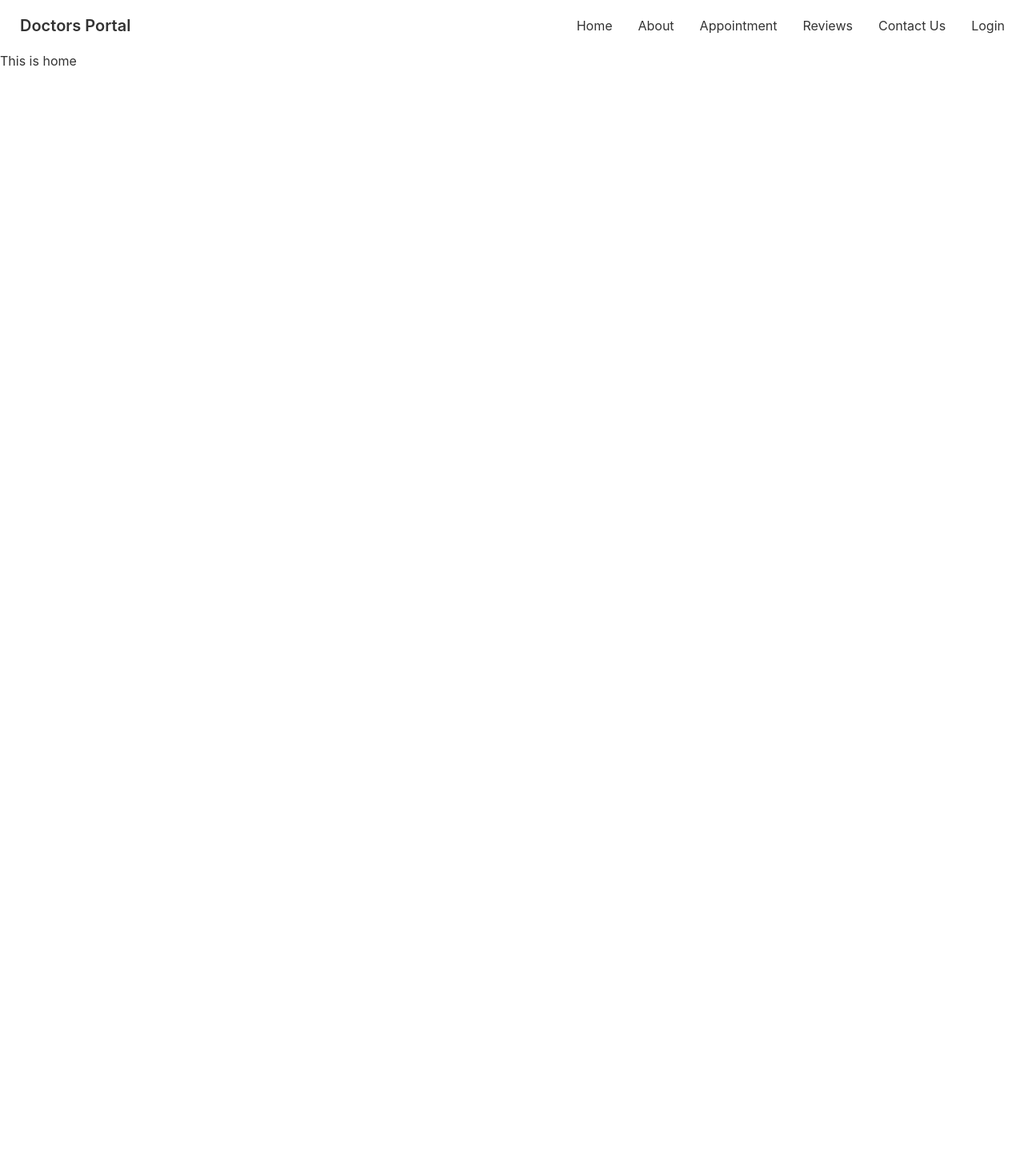
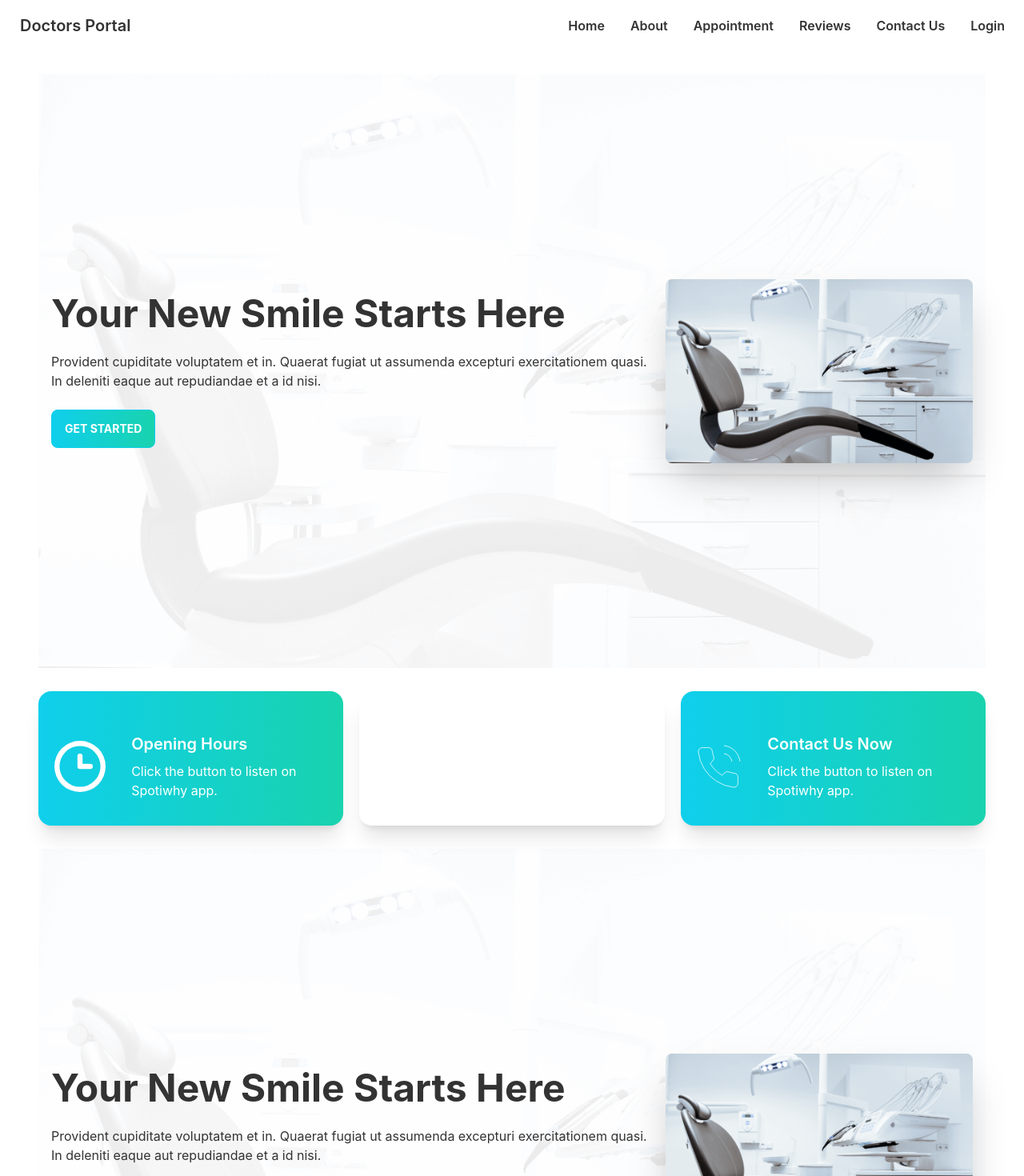
Before and after one commit to Tohidul29/doctors-portal, a React (Create React App) app: page /home in a window 1280 px wide. Shown: the top 1470 px of the page at 80% size. Before the commit the page ends 800 px from the top, so only its background shows below. Built offline with nearby package versions, Linux system fonts and the light colour scheme.

Commit message:
upper part done

```diff
--- a/src/App.js
+++ b/src/App.js
@@ -18,6 +18,7 @@ function App() {
         <Route path='/login' element></Route>
         <Route path='*' element></Route>
       </Routes>
+      <Home></Home>
     </div>
   );
 }
--- /dev/null
+++ b/src/Pages/Home/Banner.js
@@ -0,0 +1,21 @@
+import React from 'react';
+import chair from '../../assets/images/chair.png';
+import bg from '../../assets/images/bg.png'
+
+const Banner = () => {
+    return (
+        <div className="hero min-h-screen px-12">
+            <img src={bg} alt="" />
+            <div className="hero-content flex-col lg:flex-row-reverse">
+                <img src={chair} className="max-w-sm rounded-lg shadow-2xl" width={594} height={355} alt='chair-img'/>
+                <div>
+                    <h1 className="text-5xl font-bold">Your New Smile Starts Here</h1>
+                    <p className="py-6">Provident cupiditate voluptatem et in. Quaerat fugiat ut assumenda excepturi exercitationem quasi. In deleniti eaque aut repudiandae et a id nisi.</p>
+                    <button className="btn btn-primary text-white font-bold bg-gradient-to-r from-primary to-secondary">Get Started</button>
+                </div>
+            </div>
+        </div>
+    );
+};
+
+export default Banner;
--- a/src/Pages/Home/Home.js
+++ b/src/Pages/Home/Home.js
@@ -1,9 +1,12 @@
 import React from 'react';
+import Banner from './Banner';
+import Info from './Info/Info';
 
 const Home = () => {
     return (
         <div>
-            <h2>This is home</h2>
+            <Banner></Banner>
+            <Info></Info>
         </div>
     );
 };
--- /dev/null
+++ b/src/Pages/Home/Info/Info.js
@@ -0,0 +1,17 @@
+import React from 'react';
+import InfoCard from './InfoCard/InfoCard';
+import clock from '../../../assets/icons/clock.svg';
+import marker  from '../../../assets/icons/marker.svg';
+import phone from '../../../assets/icons/phone.svg';
+
+const info = () => {
+    return (
+        <div className='grid lg:grid-cols-3 grid-cols-1 gap-5 px-12'>
+            <InfoCard cardTitle='Opening Hours' bgClass='bg-gradient-to-r from-primary to-secondary' img={clock}></InfoCard>
+            <InfoCard cardTitle='Visit Our Location' bgClass='bg-accent' img={marker}></InfoCard>
+            <InfoCard cardTitle='Contact Us Now' bgClass='bg-gradient-to-r from-primary to-secondary' img={phone}></InfoCard>
+        </div>
+    );
+};
+
+export default info;
--- /dev/null
+++ b/src/Pages/Home/Info/InfoCard/InfoCard.js
@@ -0,0 +1,15 @@
+import React from 'react';
+
+const infoCard = ({ img, cardTitle, bgClass }) => {
+    return (
+        <div className={`card lg:card-side bg-base-100 shadow-xl sm:pt-5 ${bgClass}`}>
+            <figure className='pl-5'><img src={img} alt="Album" /></figure>
+            <div className="card-body text-white">
+                <h2 className="card-title">{cardTitle}</h2>
+                <p>Click the button to listen on Spotiwhy app.</p>
+            </div>
+        </div>
+    );
+};
+
+export default infoCard;
--- /dev/null
+++ b/src/Pages/Login/Login.js
@@ -0,0 +1,11 @@
+import React from 'react';
+
+const Login = () => {
+    return (
+        <div>
+            <h1>This is login page</h1>
+        </div>
+    );
+};
+
+export default Login;
--- a/src/Pages/Shared/Navbar.js
+++ b/src/Pages/Shared/Navbar.js
@@ -2,6 +2,15 @@ import React from 'react';
 import { Link } from 'react-router-dom';
 
 const Navbar = () => {
+    const menuItems =
+        <>
+            <li><Link to='/home'>Home</Link></li>
+            <li><Link to='/about'>About</Link></li>
+            <li><Link to='/appointment'>Appointment</Link></li>
+            <li><Link to='/reviews'>Reviews</Link></li>
+            <li><Link to='/contact-us'>Contact Us</Link></li>
+            <li><Link to='/login'>Login</Link></li>
+        </>
     return (
         <div className="navbar bg-base-100">
             <div className="navbar-start">
@@ -9,25 +18,15 @@ const Navbar = () => {
                     <label tabIndex="0" className="btn btn-ghost lg:hidden">
                         <svg xmlns="http://www.w3.org/2000/svg" className="h-5 w-5" fill="none" viewBox="0 0 24 24" stroke="currentColor"><path stroke-linecap="round" stroke-linejoin="round" stroke-width="2" d="M4 6h16M4 12h8m-8 6h16" /></svg>
                     </label>
-                    <ul tabIndex="0" className="menu menu-compact dropdown-content mt-3 p-2 shadow bg-base-100 rounded-box w-52">
-                        <li><Link to='/home'>Home</Link></li>
-                        <li><Link to='/about'>About</Link></li>
-                        <li><Link to='/appointment'>Appointment</Link></li>
-                        <li><Link to='/reviews'>Reviews</Link></li>
-                        <li><Link to='/contact-us'>Contact Us</Link></li>
-                        <li><Link to='/login'>Login</Link></li>
+                    <ul tabIndex="0" className="menu menu-compact dropdown-content mt-3 p-2 shadow bg-base-100 rounded-box w-52 font-semibold">
+                        {menuItems}
                     </ul>
                 </div>
-                <Link to='/' className="btn btn-ghost normal-case text-xl">Doctors Portal</Link>
+                <Link to='/' className="btn btn-ghost normal-case text-xl font bold">Doctors Portal</Link>
             </div>
             <div className="navbar-end hidden lg:flex">
-                <ul className="menu menu-horizontal p-0">
-                    <li><Link to='/home'>Home</Link></li>
-                    <li><Link to='/about'>About</Link></li>
-                    <li><Link to='/appointment'>Appointment</Link></li>
-                    <li><Link to='/reviews'>Reviews</Link></li>
-                    <li><Link to='/contact-us'>Contact Us</Link></li>
-                    <li><Link to='/login'>Login</Link></li>
+                <ul className="menu menu-horizontal p-0 font-semibold">
+                    {menuItems}
                 </ul>
             </div>
         </div>
```
